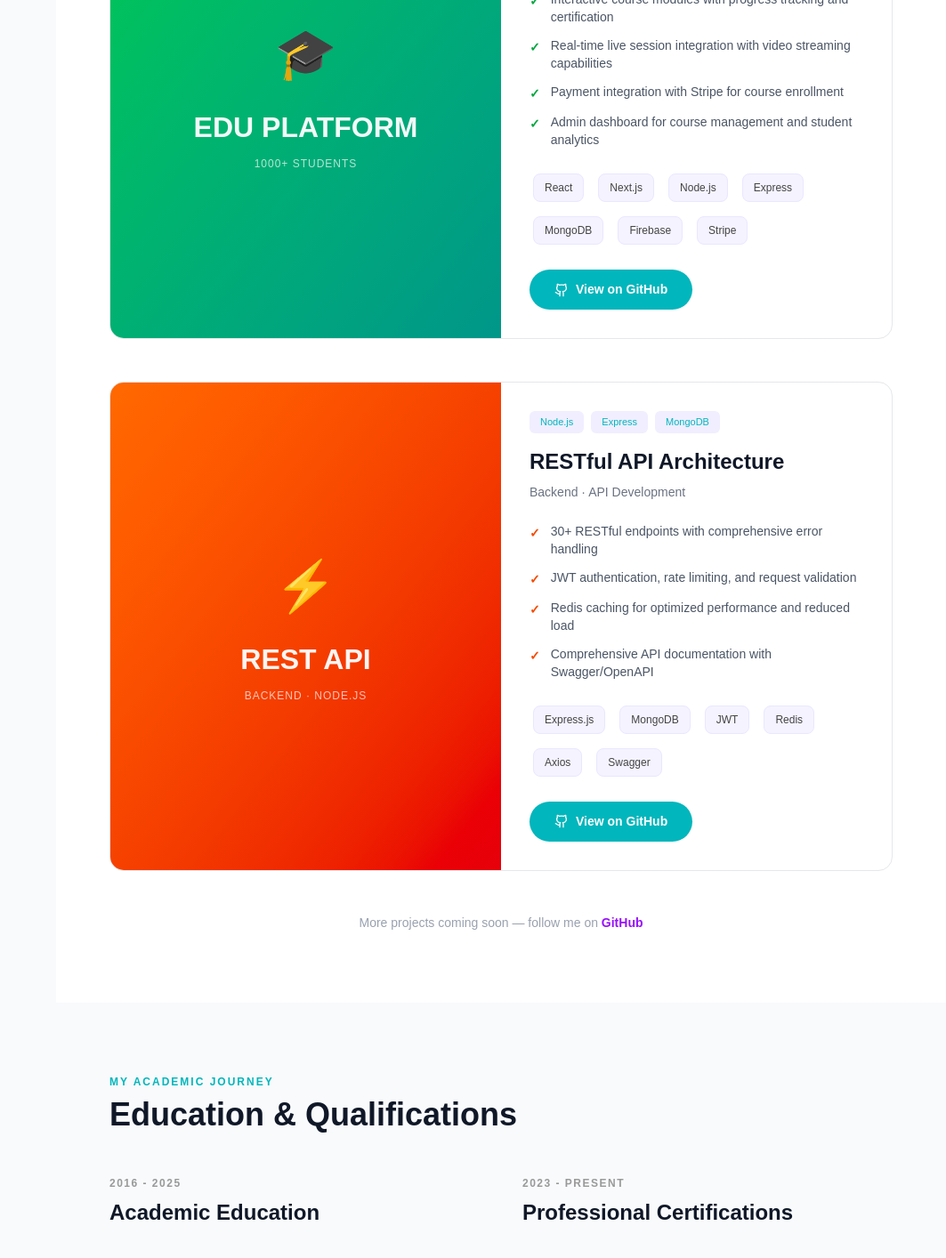
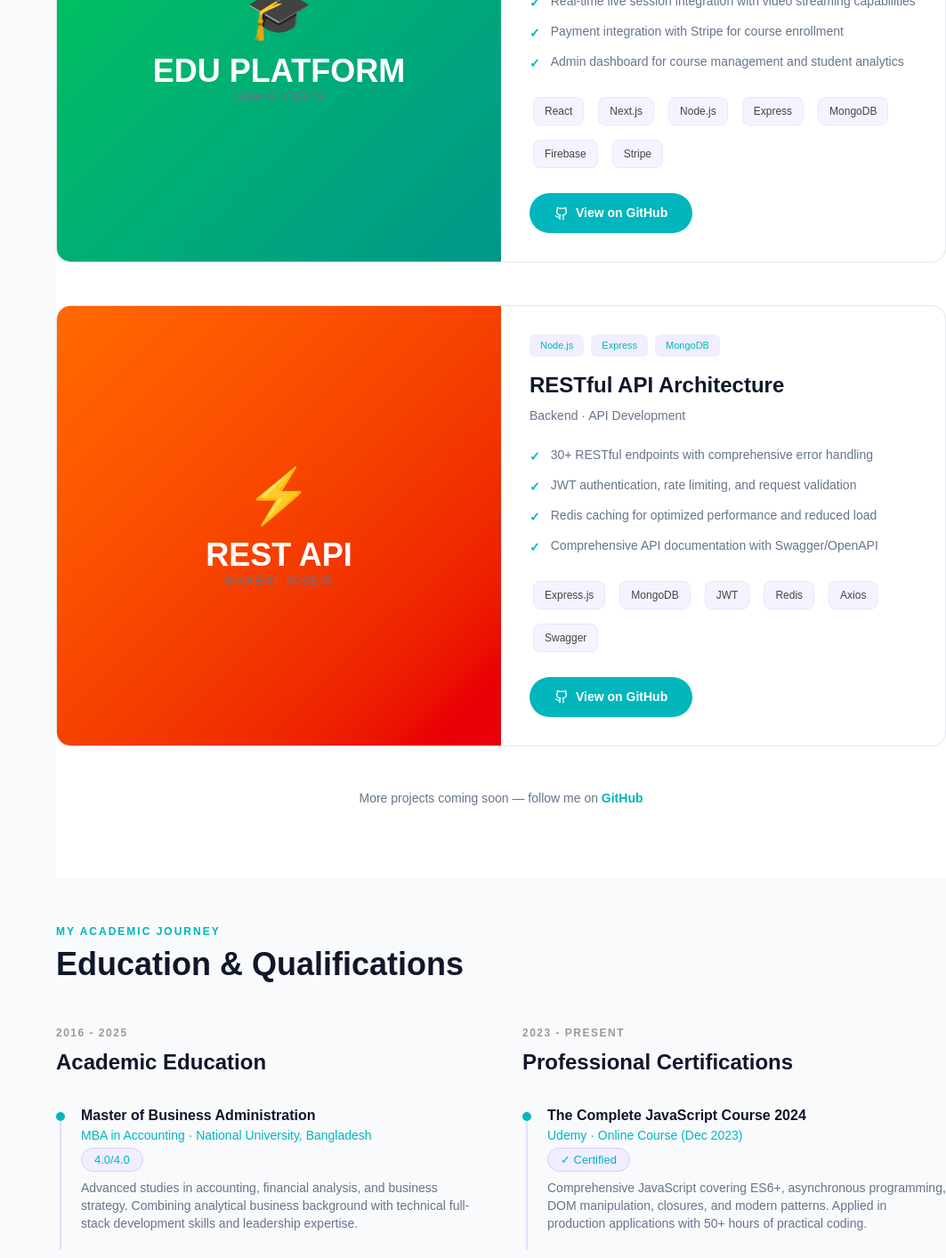
Before and after one commit to ismailjosim/portfolio-v2.0, a Next.js app: page / in a window 1280 px wide. Shown: the part 5540-6954 px from the top of the page at 89% size, without its empty margins (217-1280 px from the left). Built offline with nearby package versions, Linux system fonts and the light colour scheme.

Commit message:
feat: enhance styling and structure across multiple sections for improved visual consistency and user experience

```diff
--- a/src/app/globals.css
+++ b/src/app/globals.css
@@ -118,6 +118,9 @@
   --badge-career-bg: hsl(336, 84%, 17%);
   --badge-career-color: hsl(327, 87%, 82%);
   --tech-bg: hsl(217, 33%, 17%);
+
+  --tech-border: hsl(222, 47%, 24%);
+  --tech-color: hsl(210, 40%, 85%);
 }
 
 /* ===================================== */
@@ -175,6 +178,15 @@ h3,
 h4,
 h5 {
   font-family: "Cabinet Grotesk", sans-serif;
+}
+
+.tech-badge {
+  background: var(--tech-bg);
+  /* #f5f3ff */
+  border: 1px solid var(--tech-border);
+  /* #e9e7ff */
+  color: var(--tech-color);
+  /* #444 */
 }
 
 /* Scrollbar */
--- a/src/components/sections/BlogSection.tsx
+++ b/src/components/sections/BlogSection.tsx
@@ -65,12 +65,12 @@ export default function BlogSection() {
 			: articles.filter((a) => a.category === activeFilter)
 
 	return (
-		<section id='blog' className='bg-card' style={{ padding: '80px 60px' }}>
-			<div className='container mx-auto'>
+		<section id='blog' className='bg-card py-40'>
+			<div className='container mx-auto '>
 				<div className='text-center mb-12'>
 					<FadeUp>
 						<p className='section-label'>My thoughts and insights</p>
-						<h2 className='text-4xl font-bold text-gray-900 mb-8'>
+						<h2 className='text-4xl font-bold text-foreground mb-8'>
 							Latest Articles &amp; Insights
 						</h2>
 					</FadeUp>
@@ -93,10 +93,15 @@ export default function BlogSection() {
 				<div className='grid md:grid-cols-2 lg:grid-cols-3 gap-8'>
 					{filtered.map((article, i) => (
 						<FadeUp key={article.title} delay={i * 80}>
-							<article className='blog-card h-full'>
+							<article
+								className='h-full rounded-2xl overflow-hidden transition-all flex flex-col'
+								style={{
+									border: '1px solid var(--border)',
+									background: 'var(--blog-card)',
+								}}
+							>
 								<div
-									className={`bg-linear-to-br ${article.gradient} flex items-center justify-center overflow-hidden`}
-									style={{ height: '192px' }}
+									className={`bg-linear-to-br ${article.gradient} h-48 flex items-center justify-center overflow-hidden`}
 								>
 									<i
 										className={`${article.icon} text-white opacity-40`}
@@ -108,19 +113,19 @@ export default function BlogSection() {
 										<span className={`blog-category-badge ${article.category}`}>
 											{article.category}
 										</span>
-										<span className='text-gray-400 text-xs'>
+										<span className='text-muted-foreground text-xs'>
 											{article.readTime}
 										</span>
 									</div>
-									<h3 className='font-bold text-gray-900 text-lg mb-2 hover:text-purple-600 transition-colors'>
+									<h3 className='font-bold text-foreground text-lg mb-2 hover:text-accent transition-colors'>
 										{article.title}
 									</h3>
-									<p className='text-gray-600 text-sm mb-4 flex-1'>
+									<p className='text-muted-foreground text-sm mb-4 flex-1'>
 										{article.desc}
 									</p>
 									<a
 										href='#'
-										className='text-purple-600 text-sm font-medium hover:text-purple-700'
+										className='text-accent text-sm font-medium hover:underline'
 									>
 										Read More →
 									</a>
--- a/src/components/sections/EducationSection.tsx
+++ b/src/components/sections/EducationSection.tsx
@@ -43,56 +43,57 @@ export default function EducationSection() {
 	return (
 		<section
 			id='education'
-			className='container mx-auto flex justify-center items-center'
-			style={{ padding: '80px 60px', minHeight: '100vh' }}
+			className='container mx-auto flex justify-center items-center h-screen'
 		>
 			<div className='w-full'>
 				<FadeUp>
 					<p className='section-label'>My Academic Journey</p>
-					<h2 className='text-4xl font-bold text-gray-900 mb-12'>
+					<h2 className='text-4xl font-bold mb-12 text-foreground'>
 						Education &amp; Qualifications
 					</h2>
 				</FadeUp>
 
 				<FadeUp delay={100}>
 					<div className='grid lg:grid-cols-2 gap-12'>
+						{/* Academic */}
 						<div>
 							<p className='section-tag mb-2'>2016 - 2025</p>
-							<h3 className='text-2xl font-bold mb-8 text-gray-900'>
+							<h3 className='text-2xl font-bold mb-8 text-foreground'>
 								Academic Education
 							</h3>
 							<div className='space-y-8'>
 								{academic.map((item) => (
 									<div key={item.title} className='timeline-item'>
-										<h4 className='font-bold text-gray-900'>{item.title}</h4>
-										<p className='text-purple-600 text-sm font-medium'>
+										<h4 className='font-bold text-foreground'>{item.title}</h4>
+										<p className='text-sm font-medium text-accent'>
 											{item.sub}
 										</p>
-										<span className='inline-block bg-purple-100 text-purple-600 text-xs font-bold px-2 py-0.5 rounded mt-1 mb-2'>
+										<span className='skill-pill text-xs mt-1 mb-2 inline-block'>
 											{item.grade}
 										</span>
-										<p className='text-gray-500 text-sm'>{item.desc}</p>
+										<p className='text-sm text-muted-foreground'>{item.desc}</p>
 									</div>
 								))}
 							</div>
 						</div>
 
+						{/* Certifications */}
 						<div>
 							<p className='section-tag mb-2'>2023 - Present</p>
-							<h3 className='text-2xl font-bold mb-8 text-gray-900'>
+							<h3 className='text-2xl font-bold mb-8 text-foreground'>
 								Professional Certifications
 							</h3>
 							<div className='space-y-8'>
 								{certifications.map((item) => (
 									<div key={item.title} className='timeline-item'>
-										<h4 className='font-bold text-gray-900'>{item.title}</h4>
-										<p className='text-purple-600 text-sm font-medium'>
+										<h4 className='font-bold text-foreground'>{item.title}</h4>
+										<p className='text-sm font-medium text-accent'>
 											{item.sub}
 										</p>
-										<span className='inline-block bg-purple-100 text-purple-600 text-xs font-bold px-2 py-0.5 rounded mt-1 mb-2'>
+										<span className='skill-pill text-xs mt-1 mb-2 inline-block'>
 											✓ Certified
 										</span>
-										<p className='text-gray-500 text-sm'>{item.desc}</p>
+										<p className='text-sm text-muted-foreground'>{item.desc}</p>
 									</div>
 								))}
 							</div>
--- a/src/components/sections/ProjectsSection.tsx
+++ b/src/components/sections/ProjectsSection.tsx
@@ -10,7 +10,6 @@ const projects = [
 		tags: ['React 19', 'TypeScript', 'Node.js', 'MongoDB'],
 		title: 'Traveler — Tour Management System',
 		type: 'Full Stack Web Application',
-		accentColor: 'text-purple-600',
 		bullets: [
 			'Architected 30+ RESTful API endpoints for tours, bookings, payments & analytics',
 			'JWT + Google OAuth authentication with role-based access control',
@@ -35,7 +34,6 @@ const projects = [
 		tags: ['MERN', 'Firebase', 'Stripe'],
 		title: 'E-Learning Dashboard',
 		type: 'Educational Platform',
-		accentColor: 'text-green-600',
 		bullets: [
 			'Interactive course modules with progress tracking and certification',
 			'Real-time live session integration with video streaming capabilities',
@@ -61,7 +59,6 @@ const projects = [
 		tags: ['Node.js', 'Express', 'MongoDB'],
 		title: 'RESTful API Architecture',
 		type: 'Backend · API Development',
-		accentColor: 'text-orange-600',
 		bullets: [
 			'30+ RESTful endpoints with comprehensive error handling',
 			'JWT authentication, rate limiting, and request validation',
@@ -72,13 +69,13 @@ const projects = [
 	},
 ]
 
-export default function ProjectsSection() {
+const ProjectsSection = () => {
 	return (
-		<section id='projects' className='bg-card' style={{ padding: '80px 60px' }}>
+		<section id='projects' className='bg-card py-20'>
 			<div className='container mx-auto'>
 				<FadeUp>
 					<p className='section-label'>Things I&apos;ve built</p>
-					<h2 className='text-4xl font-bold text-gray-900 mb-12'>
+					<h2 className='text-4xl font-bold mb-12 text-foreground'>
 						Featured Projects
 					</h2>
 				</FadeUp>
@@ -86,7 +83,13 @@ export default function ProjectsSection() {
 				<div className='space-y-12'>
 					{projects.map((project, i) => (
 						<FadeUp key={project.name} delay={i * 100}>
-							<div className='project-card-hybrid group overflow-hidden rounded-2xl border border-gray-200 hover:border-purple-300 transition-all'>
+							<div
+								className='project-card-hybrid group overflow-hidden rounded-2xl transition-all '
+								style={{
+									border: '1px solid var(--border)',
+									background: 'var(--card)',
+								}}
+							>
 								<div
 									className={`grid grid-cols-1 md:grid-cols-2 gap-0 ${project.reverse ? 'direction-reverse' : ''}`}
 								>
@@ -94,35 +97,17 @@ export default function ProjectsSection() {
 									<div
 										className={`bg-linear-to-br ${project.gradient} relative overflow-hidden min-h-80 md:min-h-auto flex items-center justify-center ${project.reverse ? 'order-2 md:order-1' : ''}`}
 									>
-										<div
-											style={{
-												textAlign: 'center',
-												position: 'relative',
-												zIndex: 1,
-											}}
-										>
-											<div style={{ fontSize: '56px', marginBottom: '16px' }}>
-												{project.emoji}
-											</div>
+										<div className='text-center relative z-10'>
+											<div className='text-6xl mb-4'>{project.emoji}</div>
 											<div
+												className='text-4xl font-bold text-accent-foreground'
 												style={{
-													fontFamily: "'Cabinet Grotesk',sans-serif",
-													fontSize: '32px',
-													fontWeight: 700,
-													color: 'rgba(255,255,255,0.95)',
+													fontFamily: "'Cabinet Grotesk', sans-serif",
 												}}
 											>
 												{project.name}
 											</div>
-											<div
-												style={{
-													fontSize: '12px',
-													color: 'rgba(255,255,255,0.7)',
-													marginTop: '8px',
-													textTransform: 'uppercase',
-													letterSpacing: '1px',
-												}}
-											>
+											<div className='text-xs mt-2 text-muted-foreground uppercase leading-0.5'>
 												{project.subtitle}
 											</div>
 										</div>
@@ -138,6 +123,7 @@ export default function ProjectsSection() {
 										className={`p-8 flex flex-col justify-between ${project.reverse ? 'order-1 md:order-2' : ''}`}
 									>
 										<div>
+											{/* Tags */}
 											<div className='flex flex-wrap gap-2 mb-4'>
 												{project.tags.map((tag) => (
 													<span key={tag} className='tech-tag'>
@@ -145,22 +131,25 @@ export default function ProjectsSection() {
 													</span>
 												))}
 											</div>
-											<h3 className='text-2xl font-bold text-gray-900 mb-2'>
+
+											{/* Title */}
+											<h3 className='text-2xl font-bold mb-2 text-foreground'>
 												{project.title}
 											</h3>
-											<p className='text-gray-500 text-sm mb-6'>
+
+											{/* Type */}
+											<p className='text-sm mb-6 text-muted-foreground'>
 												{project.type}
 											</p>
 
+											{/* Bullets */}
 											<ul className='space-y-3 mb-6'>
 												{project.bullets.map((b) => (
 													<li
 														key={b}
-														className='flex gap-3 text-sm text-gray-600'
+														className='flex gap-3 text-sm text-muted-foreground'
 													>
-														<span
-															className={`${project.accentColor} font-bold shrink-0 mt-0.5`}
-														>
+														<span className='font-bold shrink-0 mt-0.5 text-accent'>
 															✓
 														</span>
 														<span>{b}</span>
@@ -168,6 +157,7 @@ export default function ProjectsSection() {
 												))}
 											</ul>
 
+											{/* Badges */}
 											<div className='flex flex-wrap gap-2 mb-6'>
 												{project.badges.map((b) => (
 													<span key={b} className='tech-badge'>
@@ -194,13 +184,12 @@ export default function ProjectsSection() {
 				</div>
 
 				<FadeUp delay={200}>
-					<p className='text-center text-gray-400 text-sm mt-12'>
+					<p className='text-center text-sm mt-12 text-muted-foreground'>
 						More projects coming soon — follow me on{' '}
 						<a
 							href='https://github.com/ismailjosim'
-							className='text-purple-600 font-semibold hover:underline'
+							className='font-semibold hover:underline text-accent'
 							target='_blank'
-							rel='noreferrer'
 						>
 							GitHub
 						</a>
@@ -210,3 +199,4 @@ export default function ProjectsSection() {
 		</section>
 	)
 }
+export default ProjectsSection
```
Also changed, not shown: src/components/sections/ContactSection.tsx (+24 -25 lines), src/components/sections/GitHubSection.tsx (+28 -56 lines).
